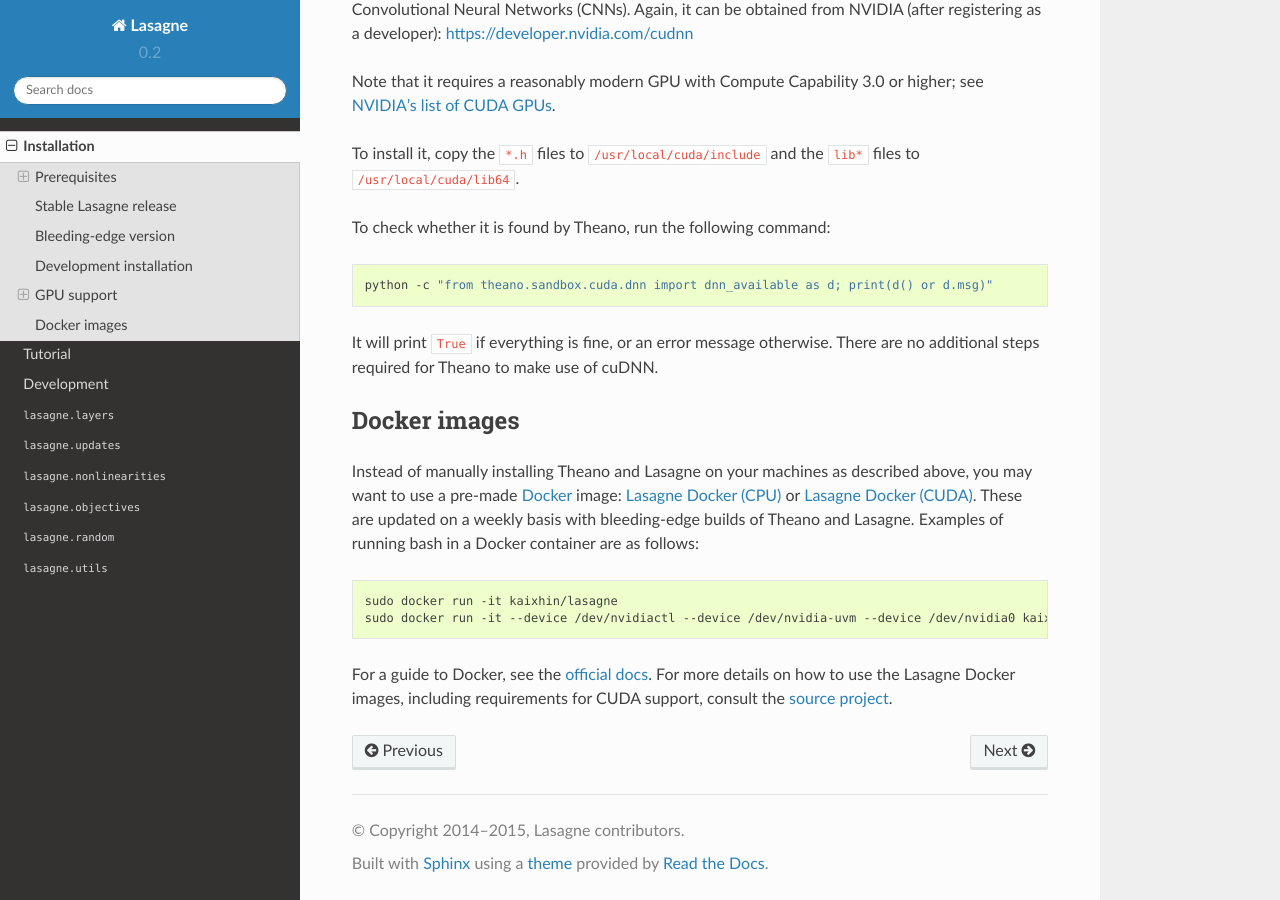
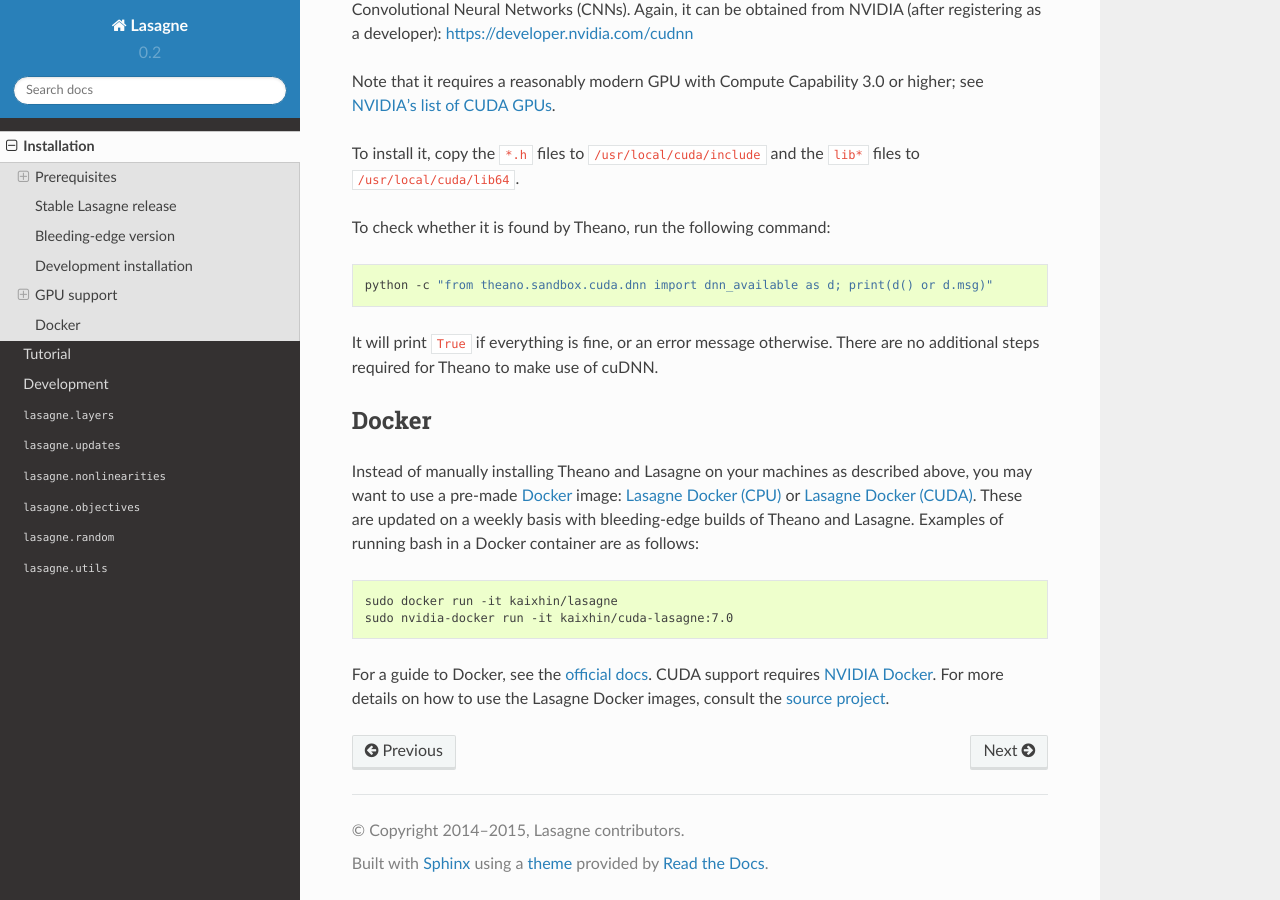
Before and after one commit to Lasagne/Lasagne, a Sphinx documentation site: the page built from docs/user/installation.rst, in a window 1280 px wide and 900 px high, scrolled down 3997 px. Built offline with Sphinx 7.4.7 and the Read the Docs theme 2.0.0, drawn with Linux system fonts in a browser that asks for light colours; pages that are not in the unit, such as notebooks, are missing from menus.

Commit message:
Update Docker instructions

```diff
--- a/docs/user/installation.rst
+++ b/docs/user/installation.rst
@@ -228,11 +228,11 @@ To check whether it is found by Theano, run the following command:
 It will print ``True`` if everything is fine, or an error message otherwise.
 There are no additional steps required for Theano to make use of cuDNN.
 
-Docker images
-=============
+Docker
+======
 
-Instead of manually installing Theano and Lasagne on your machines as described
-above, you may want to use a pre-made `Docker <https://www.docker.com/whatisdocker>`_
+Instead of manually installing Theano and Lasagne on your machines as described above,
+you may want to use a pre-made `Docker <https://www.docker.com/what-docker>`_
 image: `Lasagne Docker (CPU) <https://hub.docker.com/r/kaixhin/lasagne/>`_ or
 `Lasagne Docker (CUDA) <https://hub.docker.com/r/kaixhin/cuda-lasagne/>`_. These
 are updated on a weekly basis with bleeding-edge builds of Theano and Lasagne.
@@ -241,8 +241,9 @@ Examples of running bash in a Docker container are as follows:
 .. code-block:: bash
 
   sudo docker run -it kaixhin/lasagne
-  sudo docker run -it --device /dev/nvidiactl --device /dev/nvidia-uvm --device /dev/nvidia0 kaixhin/cuda-lasagne:7.0
+  sudo nvidia-docker run -it kaixhin/cuda-lasagne:7.0
 
-For a guide to Docker, see the `official docs <https://docs.docker.com/userguide/>`_.
-For more details on how to use the Lasagne Docker images, including requirements for
-CUDA support, consult the `source project <https://github.com/Kaixhin/dockerfiles>`_.
+For a guide to Docker, see the `official docs <https://docs.docker.com>`_.
+CUDA support requires `NVIDIA Docker <https://github.com/NVIDIA/nvidia-docker>`_.
+For more details on how to use the Lasagne Docker images,
+consult the `source project <https://github.com/Kaixhin/dockerfiles>`_.
```
